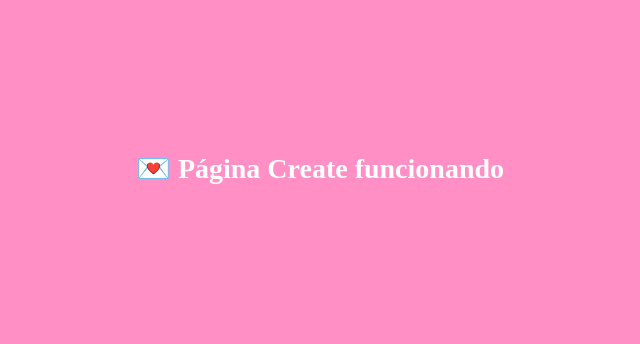
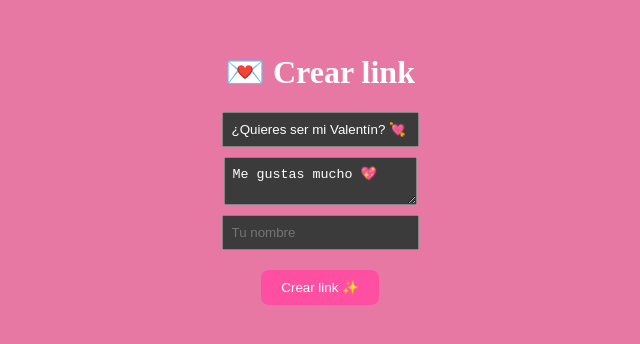
Before and after one commit to victobo18-cell/linksregalo, a Next.js app: page /create in a window 1280 px wide. Shown: the part 232-576 px from the top of the page, without its empty margins (320-960 px from the left). Built offline with nearby package versions, Linux system fonts and the light colour scheme.

Commit message:
restore create page

```diff
--- a/app/create/page.tsx
+++ b/app/create/page.tsx
@@ -1,18 +1,95 @@
 "use client";
 
+import { useState } from "react";
+
 export default function CreatePage() {
+  const [question, setQuestion] = useState("¿Quieres ser mi Valentín? 💘");
+  const [message, setMessage] = useState("Me gustas mucho 💖");
+  const [name, setName] = useState("");
+  const [loading, setLoading] = useState(false);
+  const [shareUrl, setShareUrl] = useState("");
+
+  async function createGift() {
+    setLoading(true);
+    setShareUrl("");
+
+    try {
+      const res = await fetch("/api/gifts", {
+        method: "POST",
+        headers: { "Content-Type": "application/json" },
+        body: JSON.stringify({ question, message, name }),
+      });
+
+      const data = await res.json();
+
+      if (!res.ok) {
+        alert(data.error || "Error");
+        return;
+      }
+
+      setShareUrl(data.shareUrl);
+    } catch (e: any) {
+      alert("Error creando link");
+    } finally {
+      setLoading(false);
+    }
+  }
+
   return (
     <div style={{
-      height: "100vh",
+      minHeight: "100vh",
+      background: "#e678a3",
       display: "flex",
+      alignItems: "center",
       justifyContent: "center",
-      alignItems: "center",
-      background: "#ff8fc4",
-      color: "white",
-      fontSize: "28px",
-      fontWeight: "bold"
+      fontFamily: "serif",
+      color: "white"
     }}>
-      💌 Página Create funcionando
+      <div style={{ textAlign: "center" }}>
+        <h1>💌 Crear link</h1>
+
+        <input
+          value={question}
+          onChange={(e) => setQuestion(e.target.value)}
+          style={{ display: "block", margin: "10px auto", padding: 8 }}
+        />
+
+        <textarea
+          value={message}
+          onChange={(e) => setMessage(e.target.value)}
+          style={{ display: "block", margin: "10px auto", padding: 8 }}
+        />
+
+        <input
+          placeholder="Tu nombre"
+          value={name}
+          onChange={(e) => setName(e.target.value)}
+          style={{ display: "block", margin: "10px auto", padding: 8 }}
+        />
+
+        <button
+          onClick={createGift}
+          disabled={loading}
+          style={{
+            marginTop: 10,
+            padding: "10px 20px",
+            background: "#ff4fa3",
+            border: "none",
+            borderRadius: 8,
+            color: "white",
+            cursor: "pointer"
+          }}
+        >
+          {loading ? "Creando..." : "Crear link ✨"}
+        </button>
+
+        {shareUrl && (
+          <div style={{ marginTop: 20 }}>
+            <p>Tu link:</p>
+            <a href={shareUrl} target="_blank">{shareUrl}</a>
+          </div>
+        )}
+      </div>
     </div>
   );
 }
```
